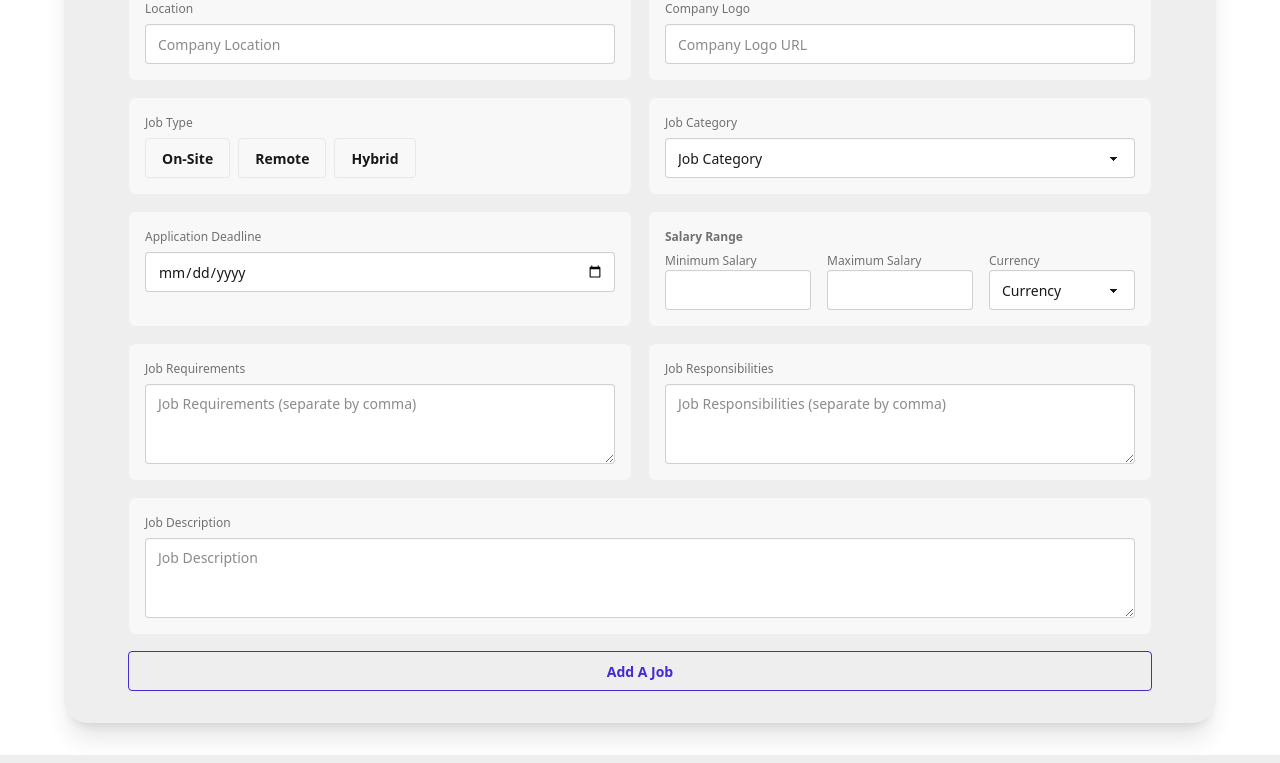
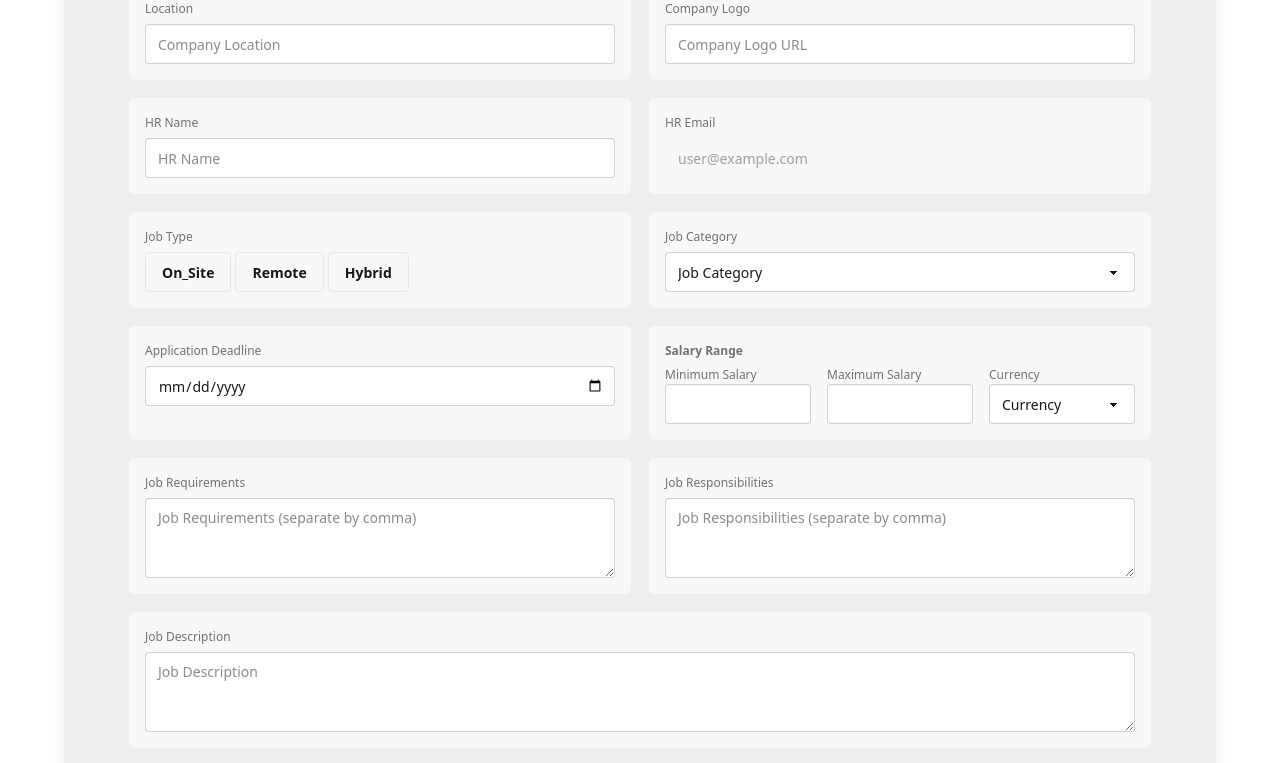
Before and after one commit to mahfuzarrahmanmunna/career-code-client, a React (Vite) app: page /add-job in a window 1280 px wide. Shown: the part 360-1123 px from the top of the page. Built offline with nearby package versions, Linux system fonts and the light colour scheme; no server answers; sample sign-in values are in the browser's storage.

Commit message:
added the ful fill addjobs components and pages

```diff
--- a/src/Pages/AddJobs/AddJobs.jsx
+++ b/src/Pages/AddJobs/AddJobs.jsx
@@ -1,9 +1,51 @@
 import React from 'react';
+import useAuth from '../../Hooks/useAuth';
+import axios from 'axios';
+import Swal from 'sweetalert2';
 
 const AddJobs = () => {
+    const { user } = useAuth()
 
     const handleAAddJob = e => {
         e.preventDefault()
+        const form = e.target;
+        const formData = new FormData(form);
+        const data = Object.fromEntries(formData.entries());
+        console.log('data', data);
+
+        // Process the salary range data
+        const { min, max, currency, ...newJob } = data;
+        newJob.salaryRange = { min, max, currency }
+
+        // process the requirements
+        const requirementsString = newJob.requirements;
+        const requirementsDirty = requirementsString.split(',')
+        const requirementsCleaned = requirementsDirty.map(req => req.trim())
+        newJob.requirements = requirementsCleaned;
+        console.log('requirements', newJob.requirements);
+        // newJob.requirements = newJob.requirements.split(',').map(req => req.trim());   // one line solutions
+
+        // process the responsibilities
+        newJob.responsibilities = newJob.responsibilities.split(',').map(res => res.trim())
+        newJob.status = 'active'; // default status
+        console.log(newJob);
+
+        // Save the job to the database
+        axios.post('http://localhost:3000/jobs', newJob)
+            .then(res => {
+                if (res.data.insertedId) {
+                    Swal.fire({
+                        position: "top-end",
+                        icon: "success",
+                        title: "Your Job has been added successfully",
+                        showConfirmButton: false,
+                        timer: 1500
+                    });
+                }
+            })
+            .catch(err => {
+                console.log(err.code);
+            })
     }
     return (
         <div className="px-4">
@@ -27,22 +69,34 @@ const AddJobs = () => {
                         {/* Company Location */}
                         <fieldset className="fieldset bg-base-200 border-base-300 rounded-box w-full border p-4">
                             <label className="label">Location</label>
-                            <input type="text" className="input w-full" placeholder="Company Location" />
+                            <input type="text" name='location' className="input w-full" placeholder="Company Location" />
                         </fieldset>
 
                         {/* Company Logo URL */}
                         <fieldset className="fieldset bg-base-200 border-base-300 rounded-box w-full border p-4">
                             <label className="label">Company Logo</label>
-                            <input type="url" className="input w-full" placeholder="Company Logo URL" />
+                            <input type="url" name='company_logo' className="input w-full" placeholder="Company Logo URL" />
+                        </fieldset>
+
+                        {/* HR name */}
+                        <fieldset className="fieldset bg-base-200 border-base-300 rounded-box w-full border p-4">
+                            <label className="label">HR Name</label>
+                            <input type="text" name='hr_name' className="input w-full" placeholder="HR Name" />
+                        </fieldset>
+
+                        {/* HR email */}
+                        <fieldset className="fieldset bg-base-200 border-base-300 rounded-box w-full border p-4">
+                            <label className="label">HR Email</label>
+                            <input value={user?.email} disabled type="email" name='hr_email' className="input w-full" placeholder="HR Email" />
                         </fieldset>
 
                         {/* Job Type */}
                         <fieldset className="fieldset bg-base-200 border-base-300 rounded-box w-full border p-4">
                             <label className="label">Job Type</label>
-                            <div className="flex flex-wrap gap-2">
-                                <input className="btn" type="radio" name="jobType" aria-label="On-Site" />
-                                <input className="btn" type="radio" name="jobType" aria-label="Remote" />
-                                <input className="btn" type="radio" name="jobType" aria-label="Hybrid" />
+                            <div className="filter">
+                                <input className="btn" type="radio" name="jobType" value='On-Site' aria-label="On_Site" />
+                                <input className="btn" type="radio" name="jobType" value='Remote' aria-label="Remote" />
+                                <input className="btn" type="radio" name="jobType" value='Hybrid' aria-label="Hybrid" />
                             </div>
                         </fieldset>
 
@@ -60,7 +114,7 @@ const AddJobs = () => {
                         {/* Application Deadline */}
                         <fieldset className="fieldset bg-base-200 border-base-300 rounded-box w-full border p-4">
                             <label className='label'>Application Deadline</label>
-                            <input type="date" className="input w-full" />
+                            <input type="date" name='deadline' className="input w-full" />
                         </fieldset>
 
                         {/* Salary Range */}
@@ -106,9 +160,7 @@ const AddJobs = () => {
                             <textarea className="textarea w-full" name='description' placeholder="Job Description"></textarea>
                         </fieldset>
                     </div>
-                    <fieldset className="btn btn-primary btn-outline btn-block p-4 mt-4">
-                        <input type="submit" value="Add A Job" />
-                    </fieldset>
+                    <input type="submit" value="Add A Job" className="btn btn-primary btn-outline btn-block p-4 mt-4" />
                 </form>
             </div>
         </div>
```
